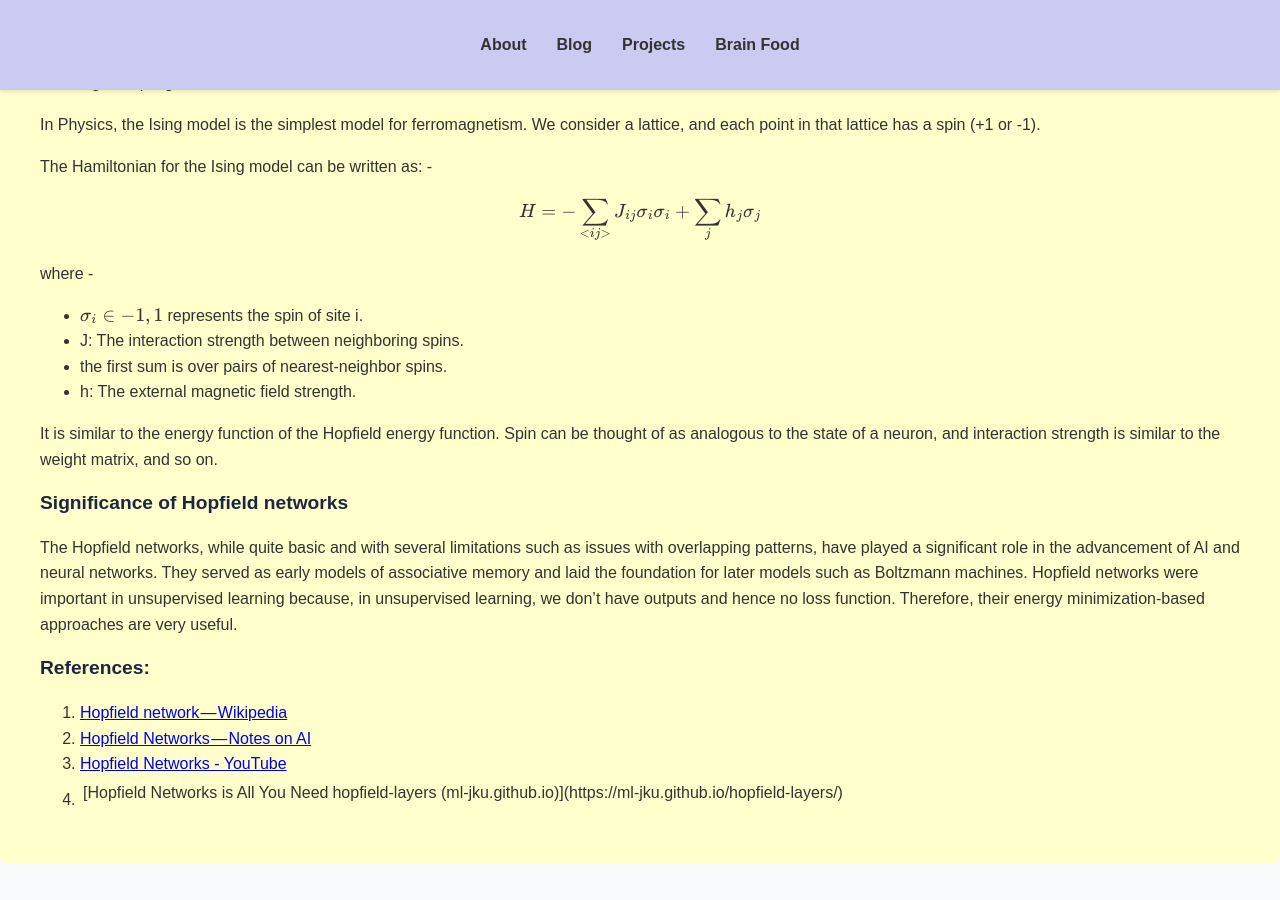
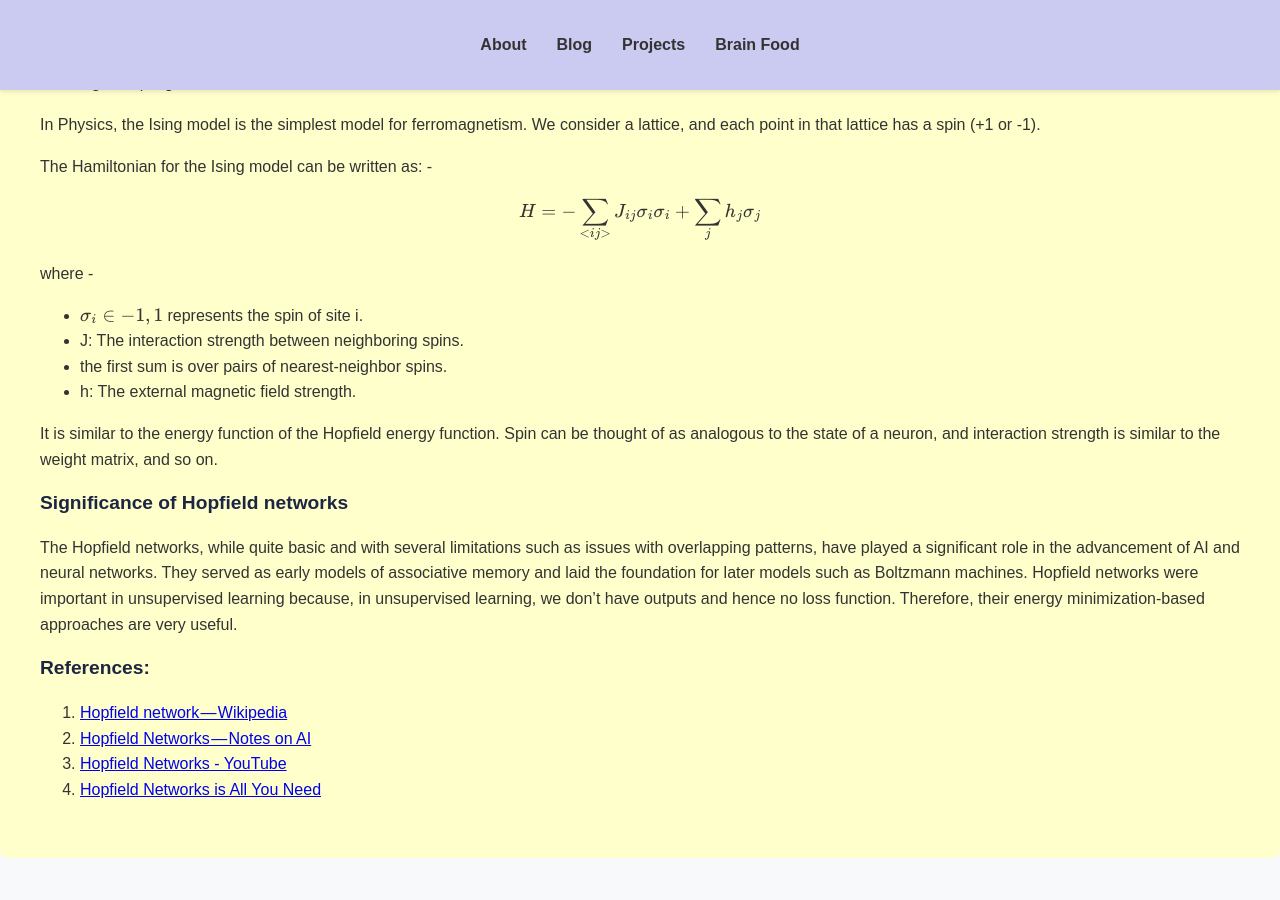
Before and after one commit to adhikarinarayan/adhikarinarayan.github.io, a Jekyll site: the page built from _posts/2024-10-12-Hofpield-networks.md, in a window 1280 px wide and 900 px high, scrolled down 3393 px. Built offline with Jekyll 4.4.1, drawn with Linux system fonts in a browser that asks for light colours; formulas are drawn with MathJax 3.

Commit message:
Update 2024-10-12-Hofpield-networks.md

```diff
--- a/_posts/2024-10-12-Hofpield-networks.md
+++ b/_posts/2024-10-12-Hofpield-networks.md
@@ -135,4 +135,4 @@ The Hopfield networks, while quite basic and with several limitations such as is
 1. [Hopfield network — Wikipedia](https://en.wikipedia.org/wiki/Hopfield_network#Hebbian_learning_rule_for_Hopfield_networks)
 2. [Hopfield Networks — Notes on AI](https://notesonai.com/hopfield+networks)
 3. [Hopfield Networks - YouTube](https://www.youtube.com/watch?v=81B-ESqgCjs&ab_channel=JeffOrchard)
-4. [Hopfield Networks is All You Need | hopfield-layers (ml-jku.github.io)](https://ml-jku.github.io/hopfield-layers/)
+4. [Hopfield Networks is All You Need](https://ml-jku.github.io/hopfield-layers/)
```
